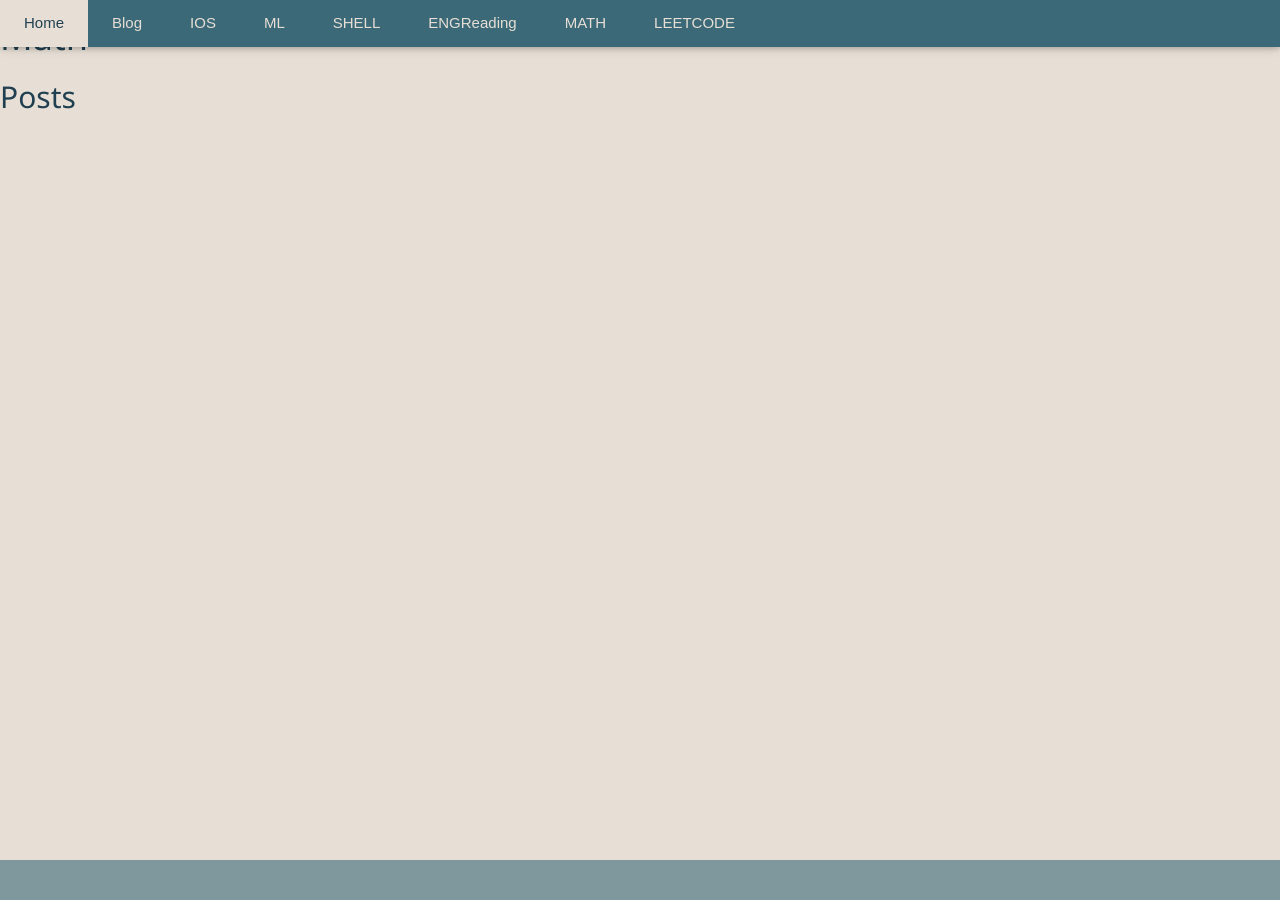
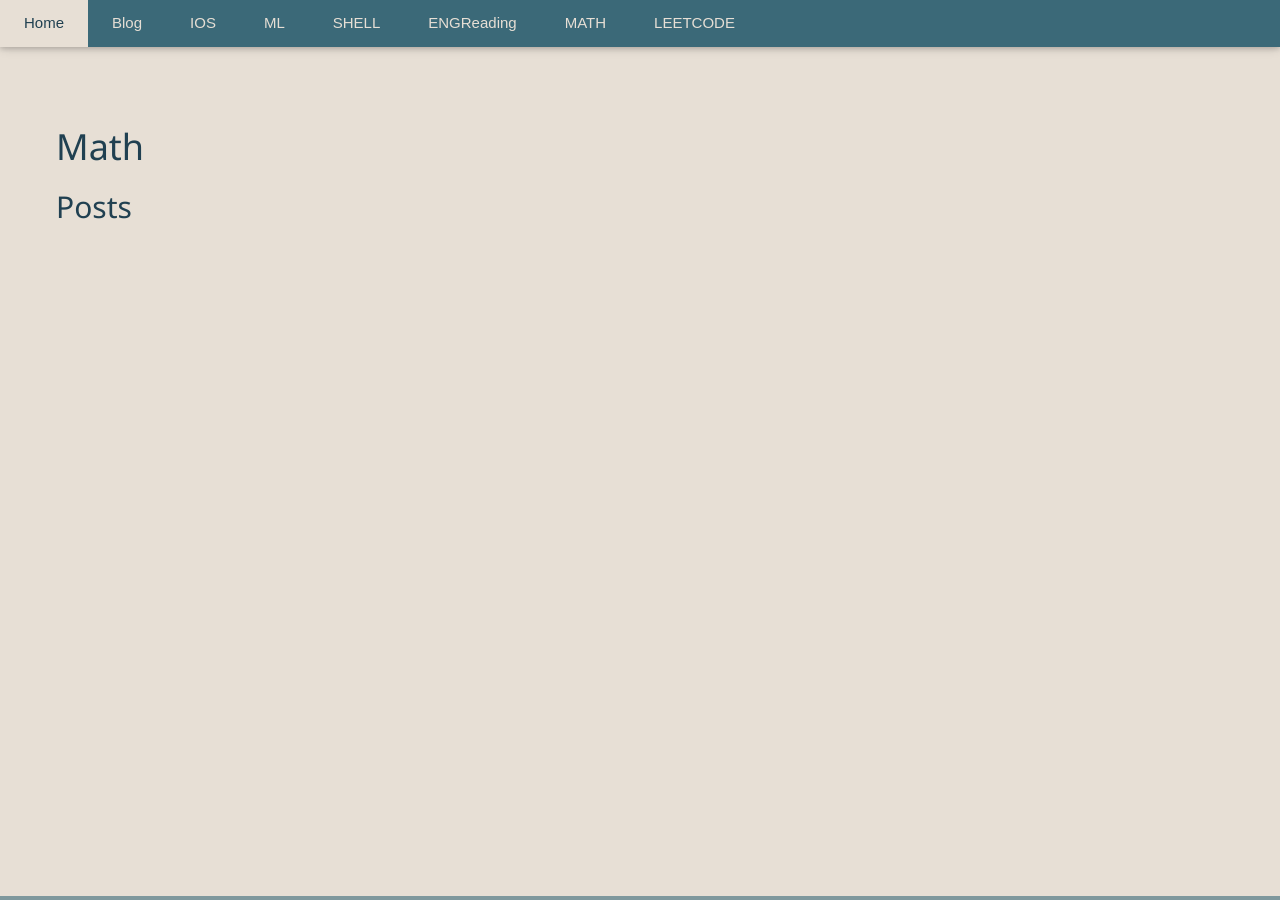
Before and after one commit to bladewangpro/lite_blog, a Jekyll site: the page built from categories/math.html, in a window 1280 px wide and 900 px high. Built offline with Jekyll 4.4.1, drawn with Linux system fonts in a browser that asks for light colours; some web fonts are replaced.

Commit message:
fix again

```diff
--- a/_layouts/category.html
+++ b/_layouts/category.html
@@ -35,7 +35,14 @@
 	<body class="w3-crw">
 		<div class="wrapper">
 			{% include navigation.html %}
-			{{ content | markdownify | liquify }}
+			<!-- The Band Section-------------------- -->
+			<div class="w3-content" style="max-width:2000px;margin-top:46px">
+			  <div class="w3-container w3-content w3-padding-64" style="max-width:1200px" id="band">
+			    {{ content | markdownify | liquify }}
+			  </div>
+			</div>
+			<!-- End Page Content---------------------- -->
+
 			<div class="push"></div>
 		</div>
 		<footer class="footer">
```
